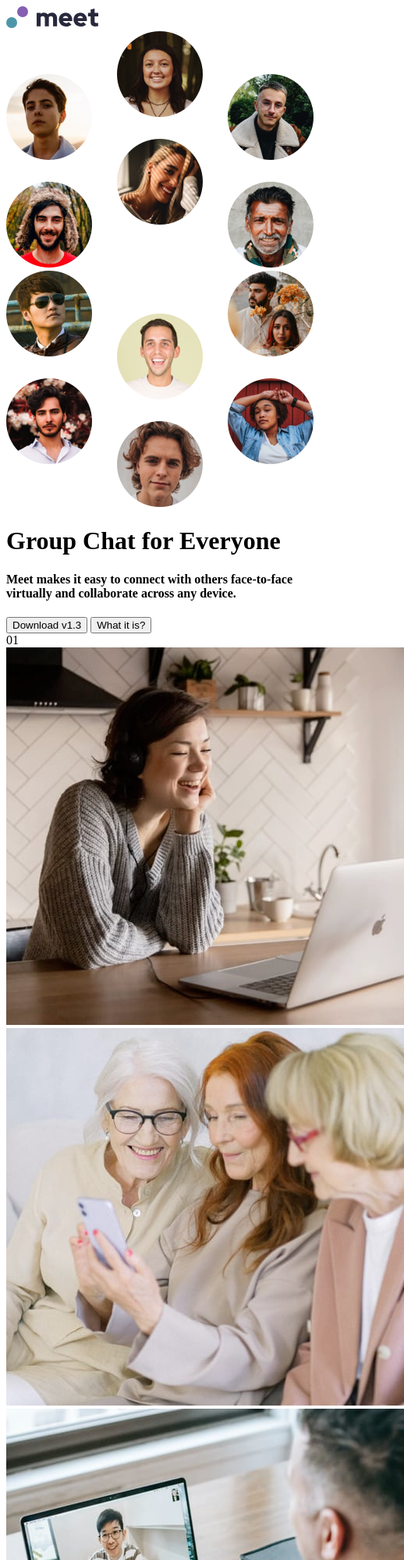
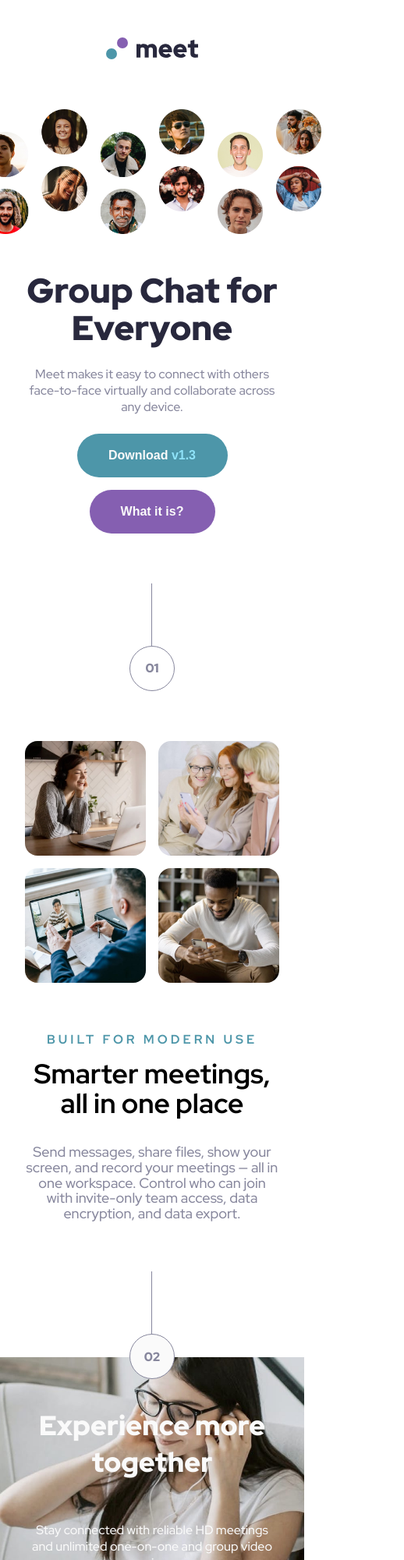
Before and after one commit to nikolasladic/Project-10---Meet-landing-page, a plain HTML site: page index.html in a window 390 px wide. Shown: the top 2000 px of the page at 78% size, 518 px wide, since content can reach past the window. Drawn offline with Linux system fonts and the light colour scheme.

Commit message:
mobile design finished

```diff
--- a/index.html
+++ b/index.html
@@ -4,6 +4,14 @@
     <meta charset="UTF-8" />
     <meta name="viewport" content="width=device-width, initial-scale=1.0" />
 
+    <link rel="preconnect" href="https://fonts.googleapis.com" />
+    <link rel="preconnect" href="https://fonts.gstatic.com" crossorigin />
+    <link
+      href="https://fonts.googleapis.com/css2?family=Barlow+Semi+Condensed:ital,wght@0,100;0,200;0,300;0,400;0,500;0,600;0,700;0,800;0,900;1,100;1,200;1,300;1,400;1,500;1,600;1,700;1,800;1,900&family=Figtree:ital,wght@0,300..900;1,300..900&family=Fraunces:ital,opsz,wght,SOFT@0,9..144,700,50;1,9..144,700,50&family=Inter:ital,opsz,wght@0,14..32,100..900;1,14..32,100..900&family=Montserrat:ital,wght@0,100..900;1,100..900&family=Outfit:wght@100..900&family=Poppins:ital,wght@0,100;0,200;0,300;0,400;0,500;0,600;0,700;0,800;0,900;1,100;1,200;1,300;1,400;1,500;1,600;1,700;1,800;1,900&family=Red+Hat+Display:ital,wght@0,300..900;1,300..900&family=Tinos&family=Young+Serif&display=swap"
+      rel="stylesheet"
+    />
+
+    <link rel="stylesheet" href="style.css" />
     <link
       rel="icon"
       type="image/png"
@@ -14,10 +22,11 @@
     <title>Frontend Mentor | Meet landing page</title>
   </head>
   <body>
-    <header class="header-logo">
-      <img src="assets/logo.svg" alt="Meet logo" class="logo" />
+    <header class="logo">
+      <img src="assets/logo.svg" alt="Meet logo" class="header-logo" />
     </header>
     <main class="main-section">
+      <div class="hero-img">
         <img
           src="assets/desktop/image-hero-left.png"
           alt="Hero image left"
@@ -28,17 +37,25 @@
           alt="Hero image right"
           class="img-right"
         />
+      </div>
 
+      <div class="cta">
         <h1 class="hero-title">Group Chat for Everyone</h1>
         <h4 class="hero-description">
           Meet makes it easy to connect with others face-to-face virtually and
           collaborate across any device.
         </h4>
-      <button class="btn download-button">Download v1.3</button>
+        <div class="button">
+          <button class="btn download-button">
+            Download <span class="last-word">v1.3</span>
+          </button>
           <button class="btn learn-more">What it is?</button>
+        </div>
+      </div>
     </main>
 
     <section class="section-1">
+      <div class="vl"></div>
       <div class="section-num">01</div>
       <div class="section-cards">
         <img
@@ -71,14 +88,23 @@
       </h4>
     </section>
 
-    <section class="section-2">
-      <div class="section-num">02</div>
+    <footer class="section-footer">
+      <div class="page-pagination">
+        <div class="vl"></div>
+        <div class="section-num section-num-2">02</div>
+      </div>
+      <div class="footer-display">
+        <div class="footer-content">
           <h2 class="section-2-heading">Experience more together</h2>
           <h4 class="section-2-description">
-        Stay connected with reliable HD meetings and unlimited one-on-one and
-        group video sessions.
+            Stay connected with reliable HD meetings and unlimited one-on-one
+            and group video sessions.
           </h4>
-      <button class="btn download-button">Download v1.3</button>
-    </section>
+          <button class="btn download-btn-footer">
+            Download <span class="last-word-footer">v1.3</span>
+          </button>
+        </div>
+      </div>
+    </footer>
   </body>
 </html>
--- /dev/null
+++ b/style.css
@@ -0,0 +1,256 @@
+:root {
+  --color-cyan-600: #4d96a9;
+  --color-cyan-300: #8fe3f9;
+  --color-purple-600: #855fb1;
+  --color-purple-300: #d9b8ff;
+  --color-slate-900: #28283d;
+  --color-slate-600: #87879d;
+  --color-white: #fafafa;
+}
+
+body,
+html {
+  margin: 0;
+  font-family: "Red Hat Display", Arial, Helvetica, sans-serif;
+  width: 100%;
+}
+
+header {
+  display: flex;
+  justify-content: center;
+}
+
+.header-logo {
+  height: 1.75rem;
+  padding-top: 3rem;
+}
+
+main {
+  margin: 4rem 0 2rem 0;
+}
+
+.hero-img {
+  display: flex;
+  justify-content: center;
+}
+
+.img-left {
+  padding-right: 8.5px;
+}
+
+.img-right {
+  padding-left: 8.5px;
+}
+
+.img-left,
+.img-right {
+  height: 160px;
+}
+
+.cta {
+  display: flex;
+  flex-direction: column;
+  margin: 3rem 2rem 0 2rem;
+}
+
+.hero-title {
+  margin: 0;
+  font-size: 2.75rem;
+  font-weight: 900;
+  line-height: 110%;
+  color: var(--color-slate-900);
+  text-align: center;
+}
+
+.hero-description {
+  margin: 1.5rem 0;
+  font-weight: 500;
+  text-align: center;
+  color: var(--color-slate-600);
+}
+
+.button {
+  display: flex;
+  flex-direction: column;
+  align-items: center;
+}
+
+.btn {
+  font-weight: 600;
+  border-style: none;
+  color: var(--color-white);
+  font-size: 1rem;
+  border-radius: 29px;
+}
+
+.download-button {
+  width: 193px;
+  height: 56px;
+  background-color: var(--color-cyan-600);
+  margin-bottom: 16px;
+}
+
+.download-button:hover {
+  transition: ease-in 0.2s;
+  cursor: pointer;
+  background-color: #71c0d4;
+}
+
+.last-word {
+  color: var(--color-cyan-300);
+}
+
+.learn-more {
+  width: 161px;
+  height: 56px;
+  background-color: var(--color-purple-600);
+  margin-bottom: 2rem;
+}
+
+.learn-more:hover {
+  transition: ease-in 0.2s;
+  cursor: pointer;
+  background-color: var(--color-purple-300);
+}
+
+.section-1 {
+  display: flex;
+  flex-direction: column;
+  align-items: center;
+  margin: 2rem 2rem 4rem 2rem;
+}
+
+.vl {
+  border-left: 1px solid var(--color-slate-600);
+  height: 80px;
+  align-items: center;
+}
+
+.section-num {
+  display: flex;
+  align-items: center;
+  justify-content: center;
+  width: 56px;
+  height: 56px;
+  border: 1px solid var(--color-slate-600);
+  border-radius: 50%;
+  font-weight: 900;
+  font-size: 16px;
+  color: var(--color-slate-600);
+  margin-bottom: 4rem;
+}
+
+.section-cards {
+  display: grid;
+  grid-template-columns: repeat(2, 1fr);
+  grid-template-rows: repeat(2, 1fr);
+  grid-gap: 1rem;
+  margin-bottom: 4rem;
+}
+
+.img {
+  width: 100%;
+  border-radius: 1rem;
+}
+
+.short-description {
+  margin: 0;
+  font-size: 1rem;
+  line-height: 110%;
+  letter-spacing: 4px;
+  text-transform: uppercase;
+  color: var(--color-cyan-600);
+}
+
+.product-heading {
+  margin: 1rem 0 0 0;
+  text-align: center;
+  font-size: 2.2rem;
+  letter-spacing: 0px;
+  line-height: 110%;
+}
+
+.product-description {
+  margin: 2rem 0 0 0;
+  text-align: center;
+  font-size: 1.125rem;
+  line-height: 110%;
+  letter-spacing: 0px;
+  font-weight: 500;
+  color: var(--color-slate-600);
+}
+
+/* FOOTER */
+.section-footer {
+  /* background-color: red; */
+}
+
+.page-pagination {
+  height: 100%;
+  display: flex;
+  flex-direction: column;
+  align-self: center;
+  background-color: white;
+}
+
+.vl {
+  width: 2px;
+  align-self: center;
+}
+
+.section-num-2 {
+  margin-bottom: -1.75rem;
+  background-color: var(--color-white);
+  align-self: center;
+}
+
+.footer-display {
+  display: block;
+  background-image: url(/assets/mobile/image-footer.jpg);
+  background-position: center;
+  background-size: cover;
+}
+
+.footer-display::before {
+  background-color: rgba(77, 150, 169, 0.8);
+}
+
+.footer-content {
+  margin: 0rem 2rem 0rem 2rem;
+  display: flex;
+  flex-direction: column;
+  padding-bottom: 4rem;
+}
+
+.section-2-heading {
+  margin-top: 4rem;
+  text-align: center;
+  color: var(--color-white);
+  font-size: 2.2rem;
+  font-weight: 900;
+}
+
+.section-2-description {
+  text-align: center;
+  color: var(--color-white);
+  font-weight: 500;
+  margin: 1.5rem 0;
+}
+
+.download-btn-footer {
+  width: 193px;
+  height: 56px;
+  background-color: var(--color-purple-600);
+  margin-bottom: 0;
+  align-self: center;
+}
+
+.download-btn-footer:hover {
+  transition: ease-in 0.2s;
+  cursor: pointer;
+  background-color: #b18bdd;
+}
+
+.last-word-footer {
+  color: var(--color-purple-300);
+}
```
Lines whose indentation alone changed are shown as unchanged.
